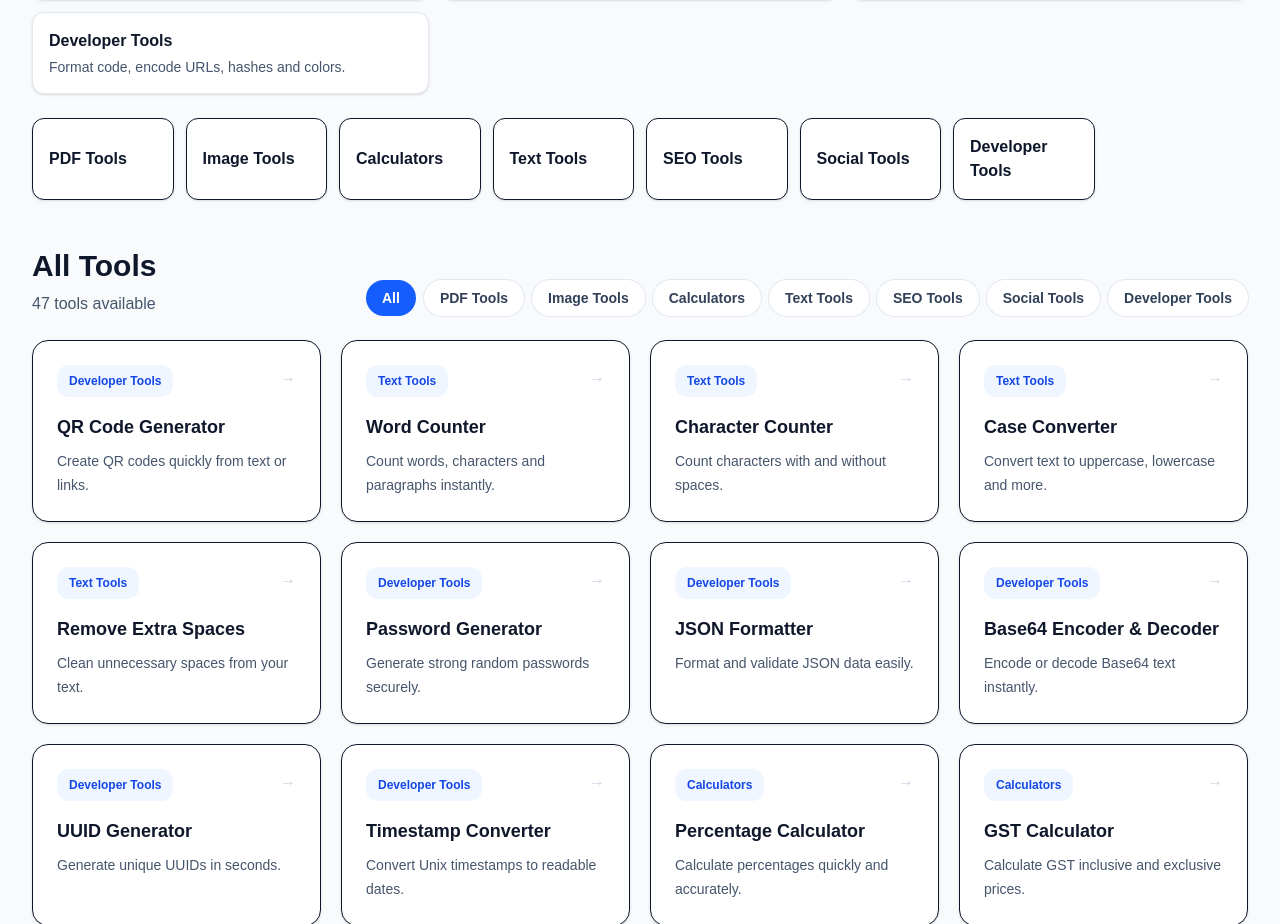
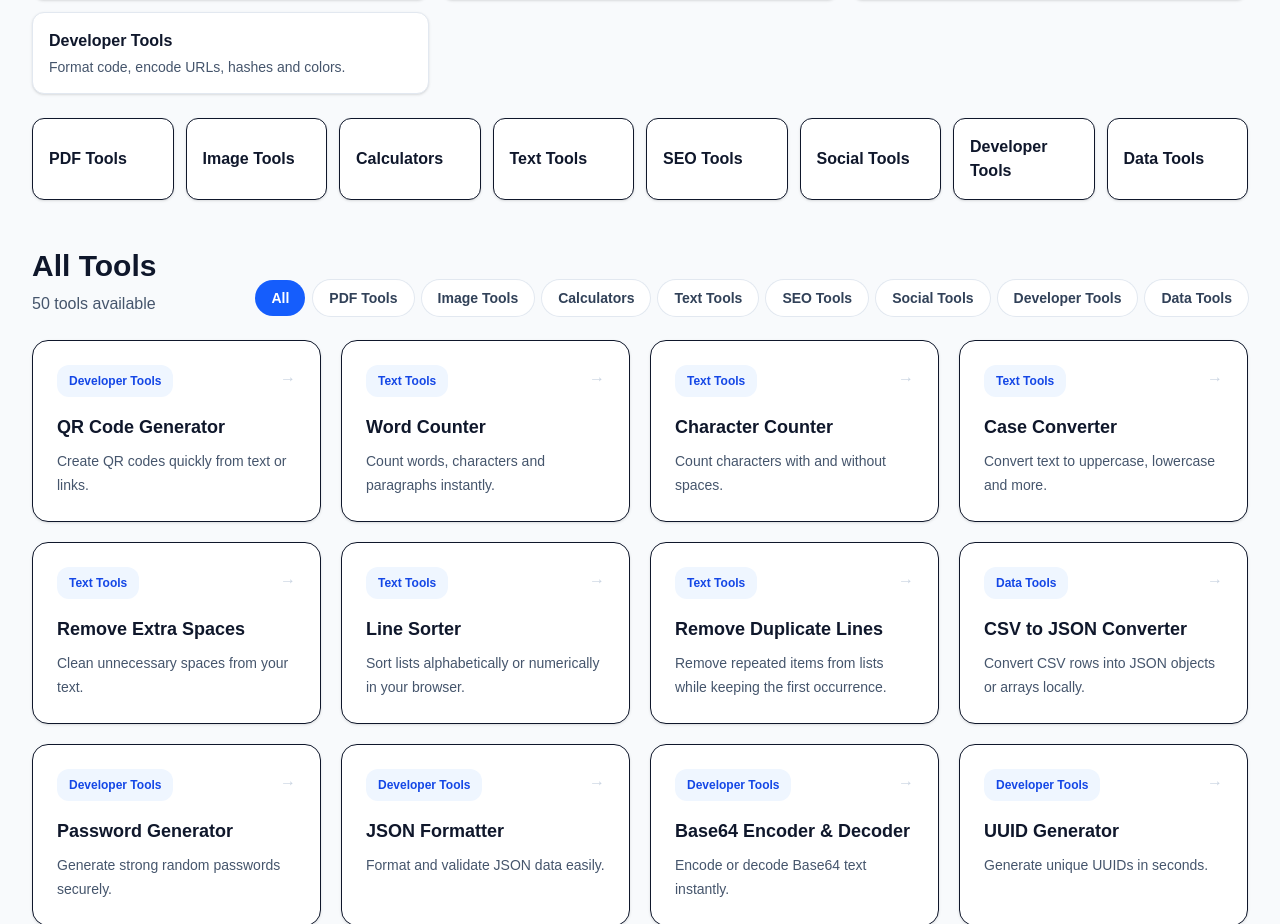
Before and after one commit to WellProSoftware/kaamkitpro, a Next.js app: page / in a window 1280 px wide. Shown: the part 920-1844 px from the top of the page. Built offline with nearby package versions, Linux system fonts and the light colour scheme.

Commit message:
feat: list new free text and data tools

```diff
--- a/src/app/page.tsx
+++ b/src/app/page.tsx
@@ -19,6 +19,7 @@ const categories = [
   "SEO Tools",
   "Social Tools",
   "Developer Tools",
+  "Data Tools",
 ];
 
 const tools: Tool[] = [
@@ -51,6 +52,24 @@ const tools: Tool[] = [
     description: "Clean unnecessary spaces from your text.",
     href: "/tools/remove-extra-spaces",
     category: "Text Tools",
+  },
+  {
+    name: "Line Sorter",
+    description: "Sort lists alphabetically or numerically in your browser.",
+    href: "/tools/line-sorter",
+    category: "Text Tools",
+  },
+  {
+    name: "Remove Duplicate Lines",
+    description: "Remove repeated items from lists while keeping the first occurrence.",
+    href: "/tools/remove-duplicate-lines",
+    category: "Text Tools",
+  },
+  {
+    name: "CSV to JSON Converter",
+    description: "Convert CSV rows into JSON objects or arrays locally.",
+    href: "/tools/csv-to-json",
+    category: "Data Tools",
   },
   {
     name: "Password Generator",
```
